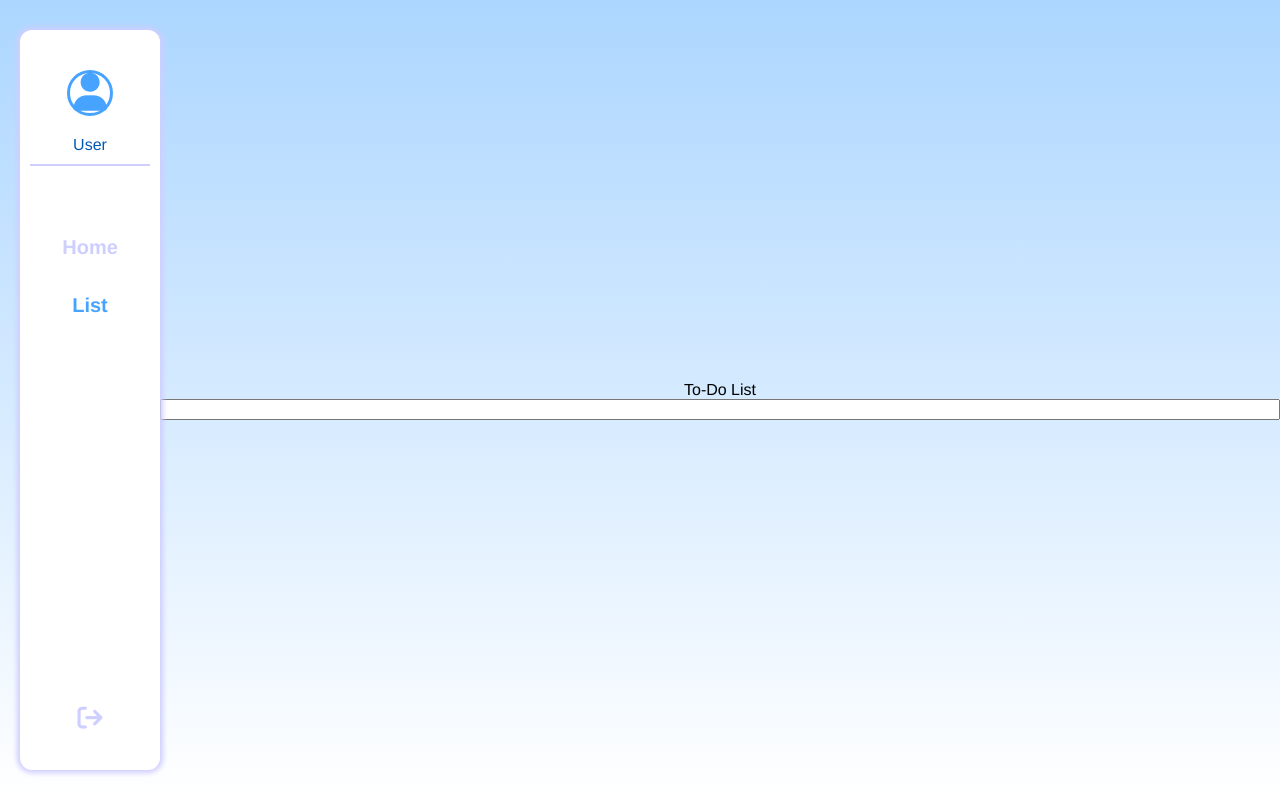
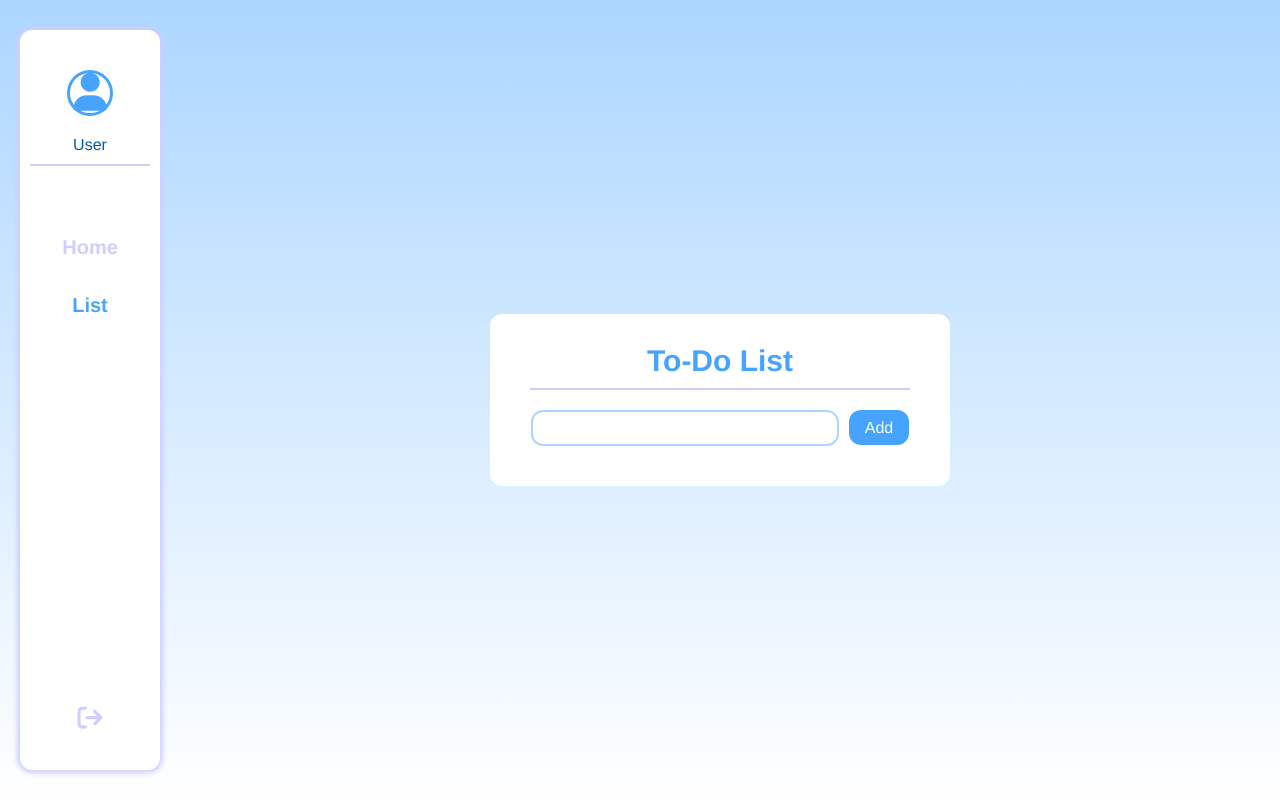
Before and after one commit to Clare0808/to-do-list, a Vue app: page /list in a window 1280 px wide. Built offline with nearby package versions, Linux system fonts and the light colour scheme.

Commit message:
add task list layout

```diff
--- a/src/components/TaskList.vue
+++ b/src/components/TaskList.vue
@@ -1,13 +1,87 @@
 <template>
   <div class="list">
-    <div class="title">To-Do List</div>
-    <input class="input"/>
+    <div class="work-flame">
+      <div class="title">To-Do List</div>
+      <div class="input-flame">
+        <input class="input"
+          placehoder="Please enter your tasks ..."
+          v-model.trim="task"
+          @keydown.enter="Addtask"
+        />
+        <div class="add-btn" @click.stop="Addtask">Add</div>
+      </div>
+      <div class="task"
+        @click="Taskclick(index)"
+        :class="{active : clicked.includes(index)}"
+        v-for="(t, index) in allTasks"
+        :key="index"
+        >
+        <hr v-show="clicked.includes(index)"/>
+        {{t}}
+        <span class="delete-btn" @click.stop="Deletetask(index)">x</span>
+      </div>
+    </div>
+    <ErrorMessage v-if="nontask"/>
   </div>
 </template>
 
 <script>
+import { ref } from 'vue'
+/* import apiService from '@/services/api' */
+import ErrorMessage from '@/components/ErrorMessage.vue'
+
 export default {
-  name: 'TaskList'
+  name: 'TaskList',
+  components: {
+    ErrorMessage
+  },
+  setup () {
+    const clicked = ref([])
+    const task = ref('')
+    const nontask = ref(false)
+    const allTasks = ref([])
+
+    // 點擊任務時切換樣式
+    const Taskclick = (index) => {
+      if (clicked.value.includes(index)) {
+        clicked.value = clicked.value.filter(i => i !== index) // 移除已點擊的任務索引
+      } else {
+        clicked.value.push(index) // 添加新的點擊任務索引
+      }
+    }
+
+    // 新增任務
+    const Addtask = () => {
+      /* const response = apiService.getTasks() */
+      if (task.value.trim() === '') {
+        nontask.value = true // 顯示錯誤訊息
+      } else {
+        allTasks.value.push(task.value) // 將輸入的任務添加到任務列表中
+
+        task.value = '' // 清空輸入框
+
+        nontask.value = false // 隱藏錯誤訊息
+      }
+
+      /* console.log(response) */
+    }
+
+    // 刪除任務
+    const Deletetask = (index) => {
+      allTasks.value.splice(index, 1) // 從任務列表中刪除指定索引的任務
+      clicked.value = clicked.value.filter(i => i !== index) // 移除已刪除任務的索引
+    }
+
+    return {
+      clicked,
+      task,
+      nontask,
+      allTasks,
+      Taskclick,
+      Addtask,
+      Deletetask
+    }
+  }
 }
 </script>
 
@@ -16,9 +90,88 @@ export default {
   display: flex;
   flex-direction: column;
   justify-content: center;
+  align-items: center;
   text-align: center;
   width: 100vw;
   height: 100vh;
 }
-
+.title{
+  width: 380px;
+  font-size: 30px;
+  font-weight: bold;
+  color: #46A3FF;
+  margin-bottom: 20px;
+  padding-bottom: 10px;
+  border-bottom: 2px solid #CECEFF;
+}
+.work-flame{
+  display: flex;
+  flex-direction: column;
+  align-items: center;
+  background-color: #FFFFFF;
+  width: 400px;
+  padding: 30px;
+  border-radius: 12px;
+}
+.input-flame{
+  display: flex;
+  justify-content: center;
+  margin-bottom: 10px;
+}
+.input{
+  width: 300px;
+  height: 30px;
+  border: 2px solid #ACD6FF;
+  border-radius: 12px;
+  margin-right: 10px;
+}
+.input:focus{
+  border: 2px solid #46A3FF;
+  outline: none;
+}
+.add-btn{
+  width: 60px;
+  height: 35px;
+  background-color: #46A3FF;
+  color: #FFFFFF;
+  border-radius: 12px;
+  line-height: 35px;
+  cursor: pointer;
+}
+.add-btn:hover{
+  background-color: #ACD6FF;
+  color: #46A3FF;
+}
+.task{
+  width: 350px;
+  height: 30px;
+  color: #46A3FF;
+  background-color: #ECF5FF;
+  font-size: 20px;
+  border-radius: 12px;
+  text-align: left;
+  padding: 5px;
+  padding-left: 20px;
+  line-height: 30px;
+  margin: 5px;
+  cursor: pointer;
+  position: relative;
+  z-index: 0;
+}
+.task.active{
+  color: #CECEFF;
+  background-color: #F7FBFF;
+}
+hr{
+  width: 380px;
+  border: 1px solid #CECEFF;
+  position: absolute;
+  top: 26%;
+  left: -3px;
+  z-index: -1;
+}
+.delete-btn{
+  position: absolute;
+  right: 20px;
+}
 </style>
```
